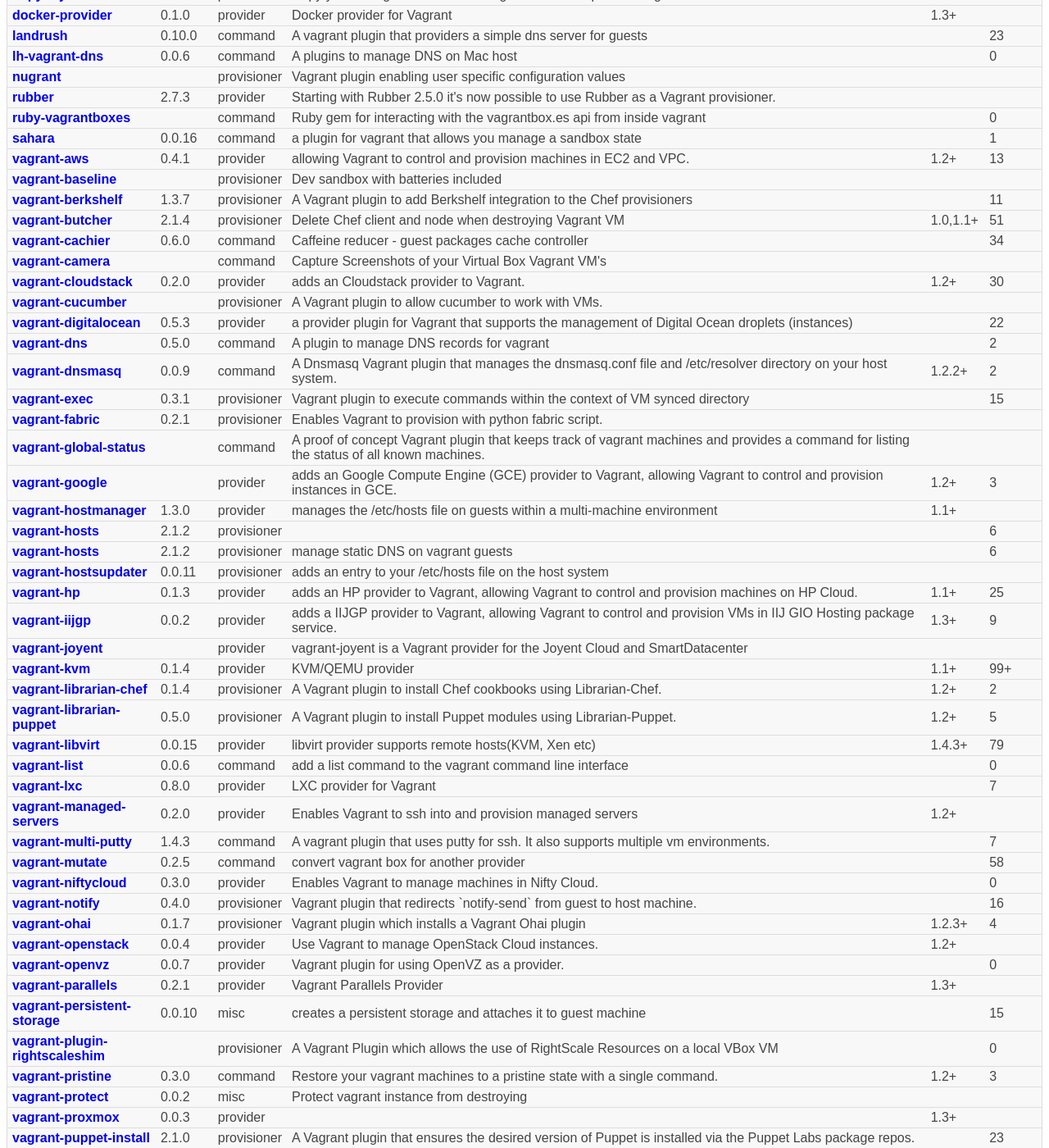
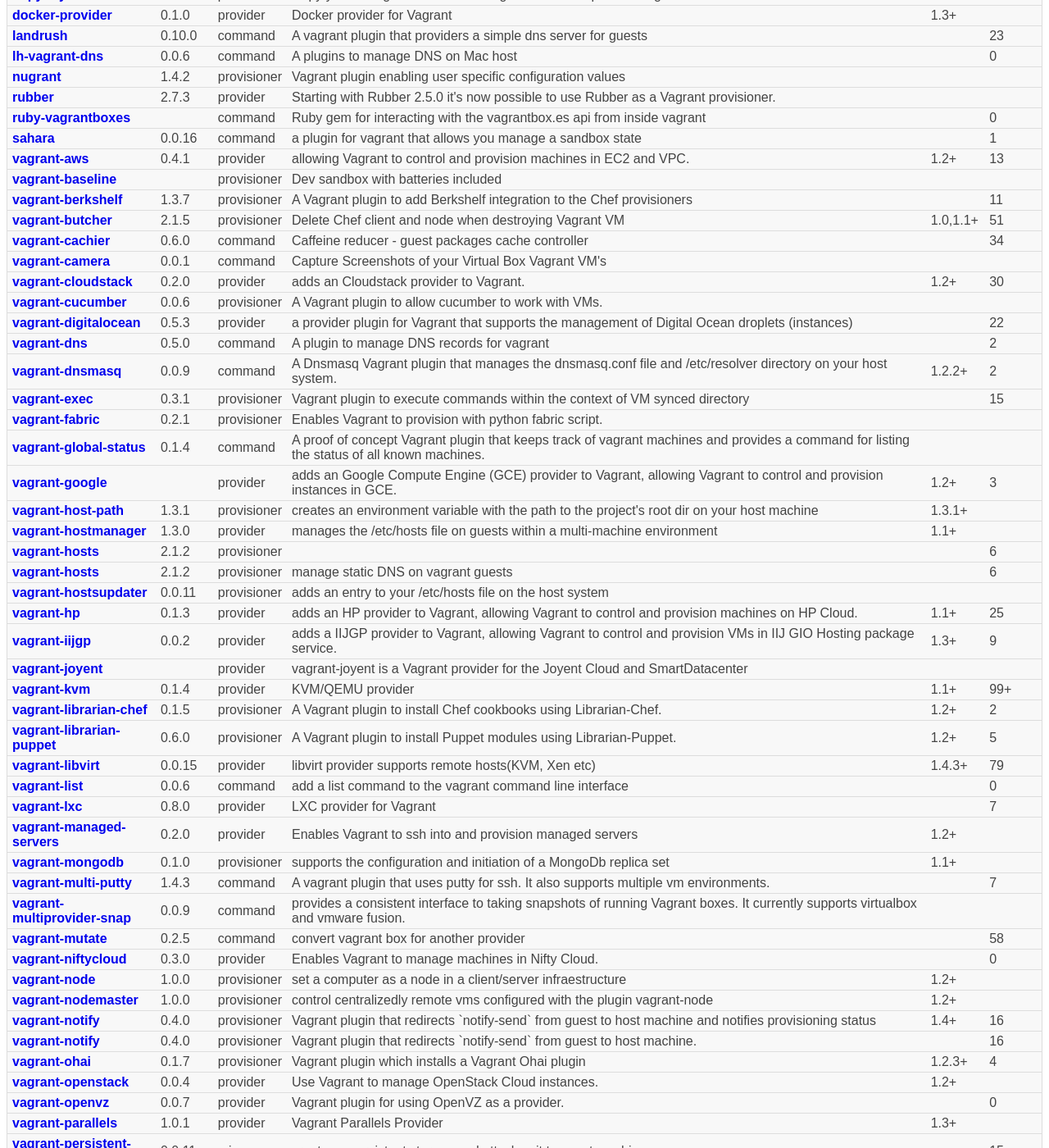
Before and after one commit to vagrant-lists/vagrant-lists.github.io, a Jekyll site: the page built from plugins.html, in a window 1280 px wide and 1400 px high, scrolled down 459 px. Shown: the whole window at 82% size. Built offline with Jekyll 4.4.1, drawn with Linux system fonts in a browser that asks for light colours; nearby versions of some CDN libraries; Markdown is read by kramdown in place of the engine named in the settings; some of the changed text lies outside the part shown.

Commit message:
add more plugins and update version
Signed-off-by: Hiroshi Miura <miurahr@linux.com>

```diff
--- a/_data/plugin_versions.yml
+++ b/_data/plugin_versions.yml
@@ -22,11 +22,11 @@
 vagrant-multi-putty: 1.4.3
 vagrant-sakura: 0.0.3
 vagrant-exec: 0.3.1
-vagrant-butcher: 2.1.4
-vagrant-persistent-storage: 0.0.10
-vagrant-librarian-puppet: 0.5.0
+vagrant-butcher: 2.1.5
+vagrant-persistent-storage: 0.0.11
+vagrant-librarian-puppet: 0.6.0
 vagrant-puppet-install: 2.1.0
-vagrant-librarian-chef: 0.1.4
+vagrant-librarian-chef: 0.1.5
 vagrant-openvz: 0.0.7
 vagrant-niftycloud: 0.3.0
 vagrant-iijgp: 0.0.2
@@ -38,7 +38,7 @@
 vagrant-salt: 0.4.0
 rubber: 2.7.3
 vagrant-managed-servers: 0.2.0
-vagrant-parallels: 0.2.1
+vagrant-parallels: 1.0.1
 vagrant-proxmox: 0.0.3
 docker-provider: 0.1.0
 ventriloquist: 0.4.1
@@ -50,3 +50,12 @@
 vagrant-openstack: 0.0.4
 vagrant-fabric: 0.2.1
 vagrant-sprinkle: 0.0.2
+vagrant-cucumber: 0.0.6
+vagrant-global-status: 0.1.4
+nugrant: 1.4.2
+vagrant-camera: 0.0.1
+vagrant-mongodb: 0.1.0
+vagrant-host-path: 1.3.1
+vagrant-multiprovider-snap: 0.0.9
+vagrant-node: 1.0.0
+vagrant-nodemaster: 1.0.0
```
Also changed, not shown: _posts/plugins/2014-03-13-vagrant-host-path.md (added, +11 -0 lines), _posts/plugins/2014-03-13-vagrant-mongodb.md (added, +13 -0 lines), _posts/plugins/2014-03-13-vagrant-multiprovider-snap.md (added, +10 -0 lines), _posts/plugins/2014-03-13-vagrant-node.md (added, +11 -0 lines), _posts/plugins/2014-03-13-vagrant-nodemaster.md (added, +11 -0 lines), _posts/plugins/2014-03-13-vagrant-notify.md (added, +11 -0 lines), _posts/plugins/2014-03-13-vagrantweb.md (added, +10 -0 lines), _posts/usecases/2014-03-13-vagrant-httpproxy.md (added, +10 -0 lines).
